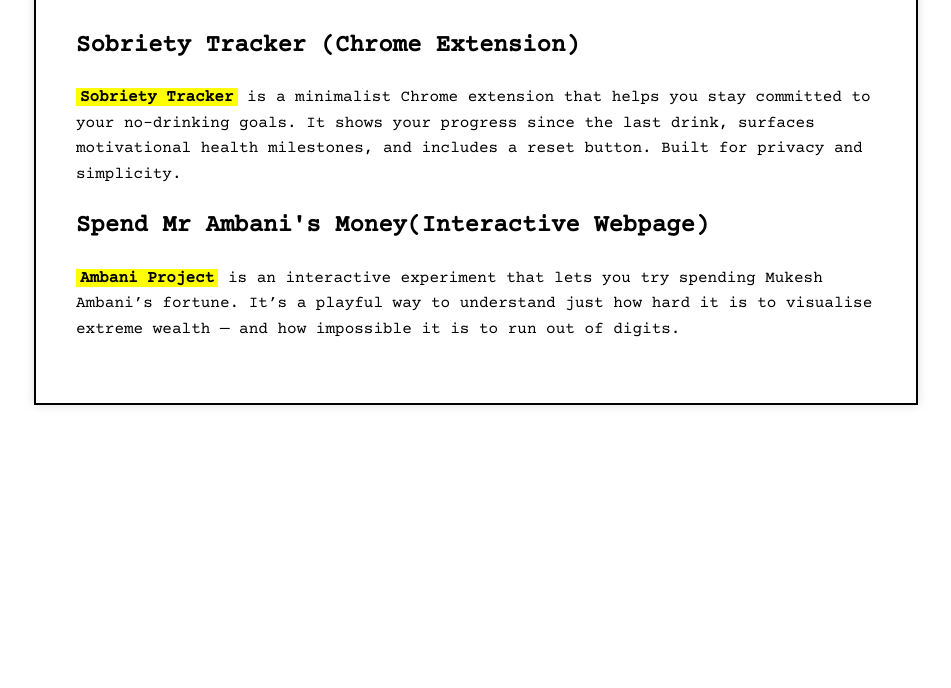
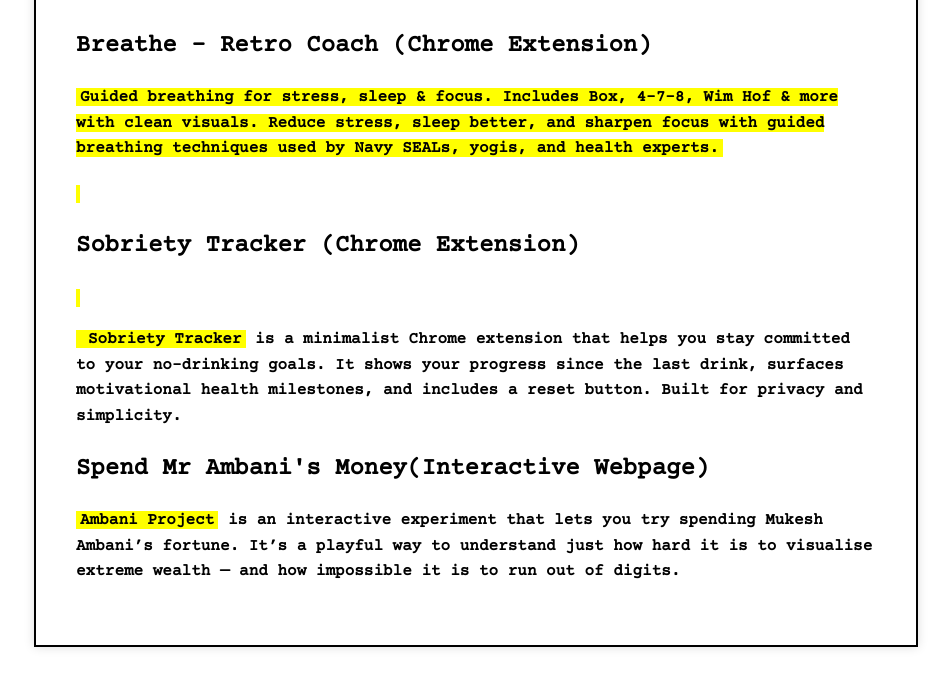
Before and after one commit to jayadevanpk/mysite, a plain HTML site: page sidequests.html in a window 1280 px wide. Shown: the part 242-930 px from the top of the page, without its empty margins (164-1115 px from the left). Before the commit the page ends 800 px from the top, so only its background shows below. Drawn offline with nearby package versions, Linux system fonts and the light colour scheme.

Commit message:
Update sidequests.html
added breathe

```diff
--- a/sidequests.html
+++ b/sidequests.html
@@ -131,7 +131,8 @@ a:hover {
 </nav>
 
 <h1>Side Quests</h1>
-
+<h2>Breathe - Retro Coach (Chrome Extension)</h2>
+<p><strong><a href="https://chromewebstore.google.com/detail/dmlpmcghjoaafaccijkedghfcflffdam?utm_source=item-share-cb" target="_blank">Guided breathing for stress, sleep & focus. Includes Box, 4-7-8, Wim Hof & more with clean visuals. Reduce stress, sleep better, and sharpen focus with guided breathing techniques used by Navy SEALs, yogis, and health experts. </p>
 <h2>Sobriety Tracker (Chrome Extension)</h2>
 <p><strong><a href="https://chromewebstore.google.com/detail/sobriety-progress-tracker/lkhcbedngciklnjmobgpaoiakfbmndna" target="_blank">Sobriety Tracker</a></strong> is a minimalist Chrome extension that helps you stay committed to your no-drinking goals. It shows your progress since the last drink, surfaces motivational health milestones, and includes a reset button. Built for privacy and simplicity.</p>
 <h2>Spend Mr Ambani's Money(Interactive Webpage)</h2>
```
